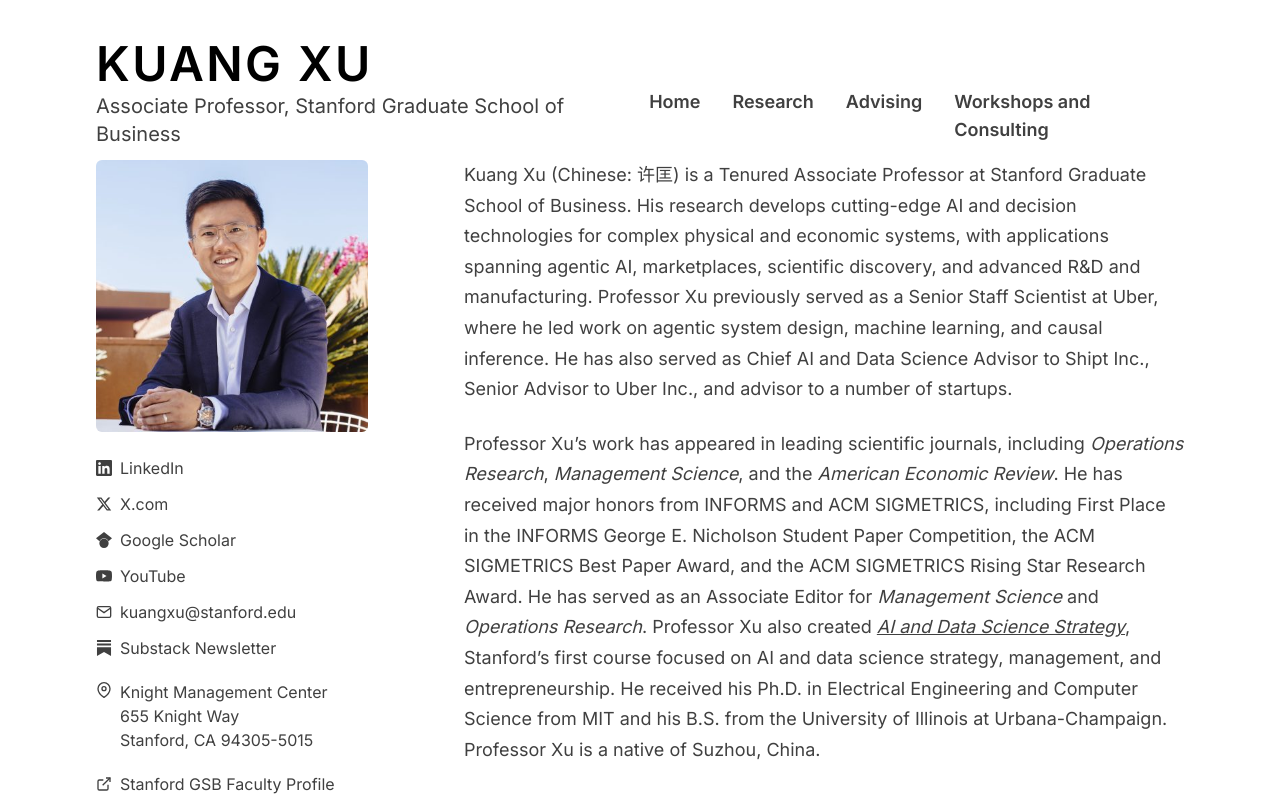
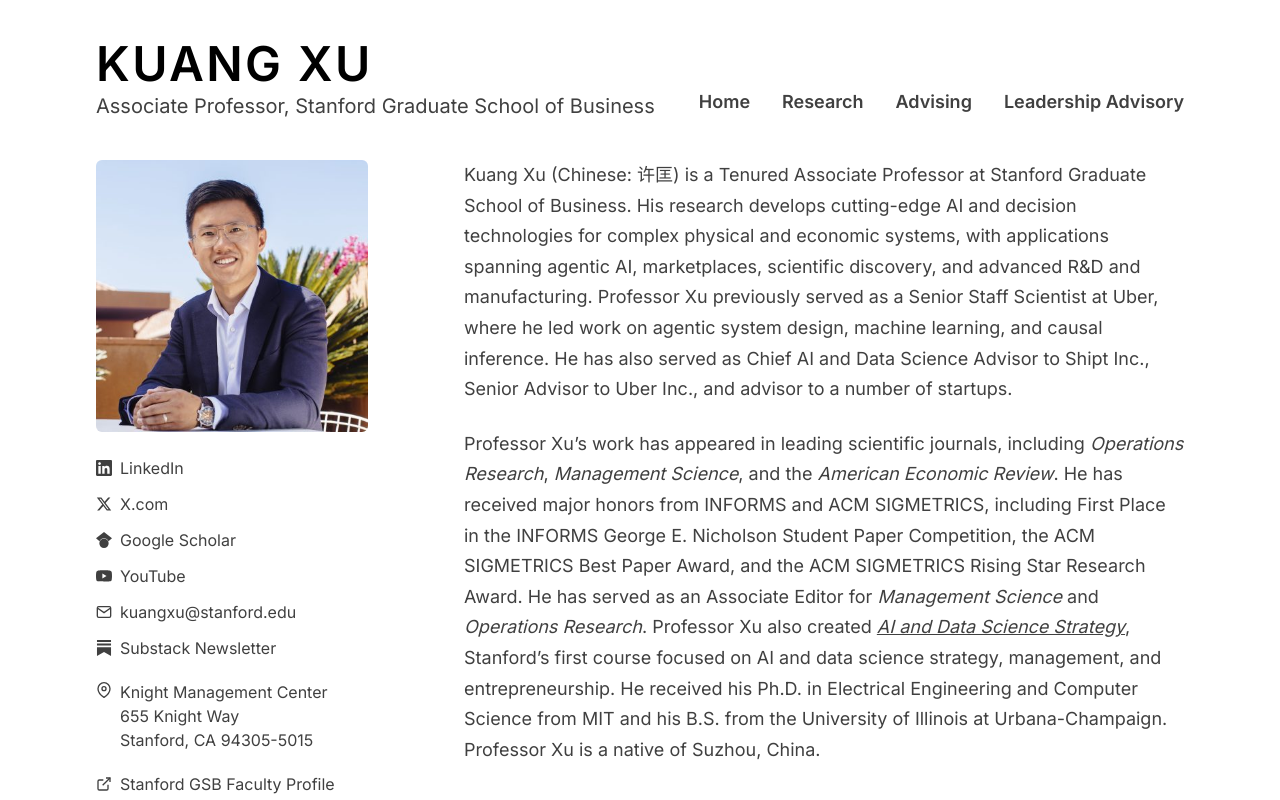
Before and after one commit to kuangxu/kuang_homesite, a React (Vite) app: page / in a window 1280 px wide. Shown: the top 800 px of the page. Built offline with nearby package versions, Linux system fonts and the light colour scheme.

Commit message:
Reframe consulting section as leadership advisory

```diff
--- a/src/components/Navigation.tsx
+++ b/src/components/Navigation.tsx
@@ -122,7 +122,7 @@ const NavigationKuang = () => {
                 onClick={(e) => handleNavClick(e, '/', 'workshops')}
                 className="nav-link text-lg"
               >
-                Workshops and Consulting
+                Leadership Advisory
               </Link>
             </div>
 
@@ -225,7 +225,7 @@ const NavigationKuang = () => {
                 onClick={(e) => handleNavClick(e, '/', 'workshops')}
                 className="text-left text-lg font-semibold py-3 text-black hover:text-primary transition-colors"
               >
-                Executive Workshops and Consulting
+                Leadership Advisory
               </Link>
             </div>
 
--- a/src/components/WorkshopsSection.tsx
+++ b/src/components/WorkshopsSection.tsx
@@ -9,24 +9,24 @@ const WorkshopsSection = () => {
           {/* Right column content - matches Research page main content width */}
           <div className="flex-1 space-y-6">
             <div className="text-left mb-16">
-              <h2 className="text-heading mb-6">Executive Workshops and Consulting</h2>
+              <h2 className="text-heading mb-6">Leadership Advisory</h2>
             </div>
 
             <div className="space-y-12">
               <div className="space-y-8 md:space-y-12 text-left">
                 <div className="space-y-8">
                   <div>
-                    <h3 className="text-subheading mb-4">Executive Workshop on AI and Data Science</h3>
+                    <h3 className="text-subheading mb-4">Executive AI Leadership Workshops</h3>
                     <p className="text-body text-muted-foreground mb-4">
-                      I offer an <strong>intensive day-long Executive Workshop on AI and Data Science</strong> for founders, managers and business leaders:
+                      I offer an <strong>intensive day-long workshop on AI and data science leadership</strong> for founders, executives, and business leaders:
                     </p>
                     <ul className="space-y-2 text-body text-muted-foreground ml-6">
-                      <li>• How to leverage AI and Data Science to power business and operations.</li>
-                      <li>• How to innovate in Data Science and AI and integrate them into existing operational flows at scale.</li>
-                      <li>• The best practices in developing ML/AI-heavy products and work processes.</li>
+                      <li>• How to translate advances in AI and data science into business and operating priorities.</li>
+                      <li>• How to lead AI innovation and integrate new capabilities into existing operations at scale.</li>
+                      <li>• Best practices for building ML/AI-intensive products, teams, and work processes.</li>
                     </ul>
                     <p className="text-body text-muted-foreground mt-4">
-                      The workshop is based on some of the <a href="http://aistanford.org/" target="_blank" rel="noopener noreferrer" className="underline hover:text-foreground">key learnings</a> from my class at Stanford GSB. It typically takes the format of 3 sessions, but can be customized to the length and format most suited for your needs. <strong>For workshop related inquiries, contact me <a href="mailto:kuangxu@stanford.edu" className="underline hover:text-foreground">here</a>.</strong>
+                      The workshop draws on <a href="http://aistanford.org/" target="_blank" rel="noopener noreferrer" className="underline hover:text-foreground">key leadership frameworks</a> from my class at Stanford GSB. It typically takes the format of three sessions and can be customized to the priorities, length, and format best suited to your leadership team. <strong>For workshop inquiries, contact me <a href="mailto:kuangxu@stanford.edu" className="underline hover:text-foreground">here</a>.</strong>
                     </p>
                     <p className="text-body text-muted-foreground mt-4">
                       At Stanford, I teach extensively with the Stanford GSB executive education programs, including <a href="https://www.gsb.stanford.edu/exec-ed/programs/emerging-coo" target="_blank" rel="noopener noreferrer" className="underline hover:text-foreground">The Stanford Executive Program (SEP)</a>, <a href="https://www.gsb.stanford.edu/exec-ed/programs/emerging-coo" target="_blank" rel="noopener noreferrer" className="underline hover:text-foreground">The Emerging COO</a> and <a href="https://endeavor.org/executive-education/" target="_blank" rel="noopener noreferrer" className="underline hover:text-foreground">The Stanford-Endeavor Executive Program</a> on AI and Data Science Strategies.
@@ -34,9 +34,9 @@ const WorkshopsSection = () => {
                   </div>
 
                   <div>
-                    <h3 className="text-subheading mb-4">Consulting and Advising</h3>
+                    <h3 className="text-subheading mb-4">Strategic Advisory</h3>
                     <p className="text-body text-muted-foreground mb-4">
-                      I work with companies and investment funds to help them build core AI and Data Science capabilities and products, improve operational efficiency, and develop a comprehensive AI strategy. I have served as the Chief Data Science Advisor for Shipt Inc., Senior Advisor to Uber Inc., and scientific advisors to a number of startups as well as venture capital and private equity funds. Below are some examples of high-impact client AI-driven products that I have helped develop from conception, design, to wide deployment:
+                      I advise leadership teams at companies and investment funds on building core AI and data science capabilities, setting a comprehensive AI strategy, improving operational performance, and developing high-impact products. I have served as Chief AI and Data Science Advisor to Shipt Inc., Senior Advisor to Uber Inc., and scientific advisor to startups, venture capital firms, and private equity funds. Below are examples of AI-driven products I have helped guide from conception and design through broad deployment:
                     </p>
                     <ul className="space-y-2 text-body text-muted-foreground ml-6">
                       <li>• <a href="https://www.uber.com/blog/freight-markov/" target="_blank" rel="noopener noreferrer" className="underline hover:text-foreground">Uber: Dynamic pricing framework for Uber Freight</a></li>
@@ -47,13 +47,13 @@ const WorkshopsSection = () => {
 
                 <div className="mt-8 md:mt-12 text-center">
                   <p className="text-body text-muted-foreground mb-4">
-                    Ready to transform your organization with AI and data-driven insights?
+                    Looking for strategic guidance on AI, data, and organizational transformation?
                   </p>
                   <a
                     href="mailto:kuangxu@stanford.edu"
                     className="inline-flex items-center justify-center p-3 md:p-4 bg-background text-foreground hover:bg-muted transition-colors duration-300 min-w-[200px]"
                     style={{ borderRadius: '5px' }}
-                    aria-label="Contact for consulting"
+                    aria-label="Contact for leadership advisory"
                   >
                     <svg className="w-5 h-5 md:w-6 md:h-6 flex-shrink-0" viewBox="0 0 24 24" fill="none" stroke="currentColor" strokeWidth="2">
                       <path d="M4 4h16c1.1 0 2 .9 2 2v12c0 1.1-.9 2-2 2H4c-1.1 0-2-.9-2-2V6c0-1.1.9-2 2-2z"/>
```
